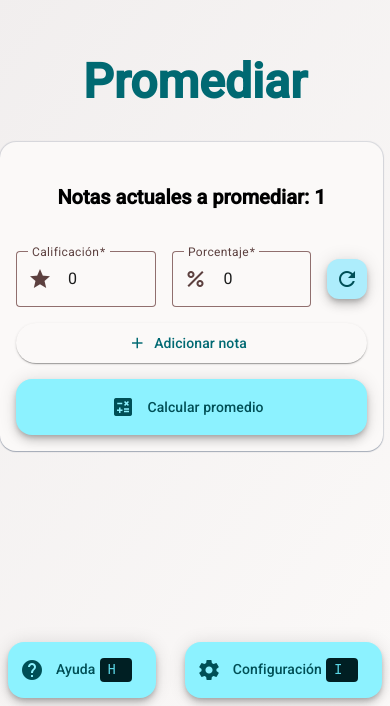
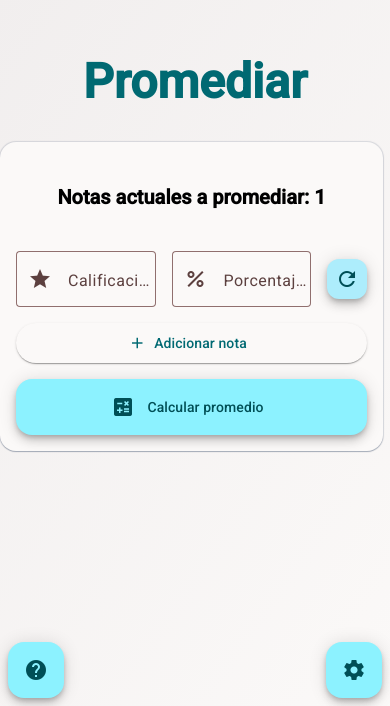
Before and after one commit to MrNizzy/promediar-angular, an Angular app: page / in a window 390 px wide. Shown: the part 138-844 px from the top of the page. Built offline with nearby package versions, Linux system fonts and the light colour scheme.

Commit message:
Refactor: implement responsive design for float-config and float-help components with dialog functionality

```diff
--- a/src/app/components/float-config/float-config.component.html
+++ b/src/app/components/float-config/float-config.component.html
@@ -1,9 +1,11 @@
+@if (!isSmallScreen()) {
 <button
   mat-fab
   extended
   class="config"
   matTooltip="Configuración de notas"
   matTooltipPosition="left"
+  (click)="toggleConfig()"
 >
   <mat-icon>settings</mat-icon>
   <span>Configuración</span>
@@ -11,3 +13,14 @@
     I
   </span>
 </button>
+} @else {
+<button
+  mat-fab
+  class="config"
+  matTooltip="Configuración de notas"
+  matTooltipPosition="left"
+  (click)="toggleConfig()"
+>
+  <mat-icon>settings</mat-icon>
+</button>
+}
--- a/src/app/components/float-config/float-config.component.scss
+++ b/src/app/components/float-config/float-config.component.scss
@@ -1,5 +1,6 @@
 .config {
   position: fixed;
+  z-index: 10;
   right: 0.5rem;
   bottom: 0.5rem;
 }
--- a/src/app/components/float-config/float-config.component.ts
+++ b/src/app/components/float-config/float-config.component.ts
@@ -1,12 +1,130 @@
-import { Component } from '@angular/core';
+import { Component, HostListener, inject, signal } from '@angular/core';
+import {
+  FormBuilder,
+  FormsModule,
+  ReactiveFormsModule,
+  Validators,
+} from '@angular/forms';
 import { MatButtonModule } from '@angular/material/button';
+import {
+  MatDialog,
+  MatDialogModule,
+  MatDialogRef,
+} from '@angular/material/dialog';
+import { MatDivider } from '@angular/material/divider';
+import { MatFormFieldModule } from '@angular/material/form-field';
 import { MatIconModule } from '@angular/material/icon';
+import { MatInputModule } from '@angular/material/input';
 import { MatTooltipModule } from '@angular/material/tooltip';
+import { AverageService } from '@services/average.service';
+import { BreakpointService } from '@services/breakpoint.service';
 
 @Component({
-    selector: 'app-float-config',
-    imports: [MatIconModule, MatButtonModule, MatTooltipModule],
-    templateUrl: './float-config.component.html',
-    styleUrl: './float-config.component.scss'
+  selector: 'app-float-config',
+  imports: [MatIconModule, MatButtonModule, MatTooltipModule],
+  templateUrl: './float-config.component.html',
+  styleUrl: './float-config.component.scss',
 })
-export class FloatConfigComponent {}
+export class FloatConfigComponent {
+  dialogRef = inject(MatDialog);
+  breakpointService = inject(BreakpointService);
+  isSmallScreen = signal<boolean>(false);
+  isDialogOpen = signal<boolean>(false);
+  currentDialogRef: MatDialogRef<FloatConfigDialogComponent> | null = null;
+
+  constructor() {
+    this.isSmallScreen = this.breakpointService.isSmallScreen;
+  }
+
+  // Open config on I key press event
+  @HostListener('document:keydown.i', ['$event'])
+  toggleConfig(): void {
+    if (this.isDialogOpen()) {
+      this.currentDialogRef?.close();
+    } else {
+      this.isDialogOpen.set(true);
+      this.currentDialogRef = this.dialogRef.open(FloatConfigDialogComponent, {
+        autoFocus: false,
+      });
+      this.currentDialogRef.afterClosed().subscribe(() => {
+        this.isDialogOpen.set(false);
+        this.currentDialogRef = null;
+      });
+    }
+  }
+}
+
+@Component({
+  selector: 'app-float-config-dialog',
+  imports: [
+    MatIconModule,
+    MatButtonModule,
+    MatTooltipModule,
+    MatDialogModule,
+    MatDivider,
+    ReactiveFormsModule,
+    FormsModule,
+    MatFormFieldModule,
+    MatInputModule,
+  ],
+  templateUrl: './config.dialog.html',
+  styles: `
+    .save__button {
+      background-color: var(--mat-sys-primary-container);
+      color: var(--mat-sys-primary);
+    }
+    .form {
+      display: grid;
+      gap: 1rem;
+      grid-template-columns: 1fr 1fr;
+    }
+  `,
+})
+export class FloatConfigDialogComponent {
+  averageService = inject(AverageService);
+  formBuilder = inject(FormBuilder);
+  form = this.formBuilder.group({
+    maxPercentage: [
+      this.averageService.maxPercentage(),
+      [
+        Validators.required,
+        Validators.min(0),
+        Validators.max(1000),
+        Validators.pattern(/^\d+$/),
+      ],
+    ],
+    minPassingGrade: [
+      this.averageService.minPassingGrade(),
+      [
+        Validators.required,
+        Validators.min(0),
+        Validators.pattern(/^\d+(\.\d{1,2})?$/),
+      ],
+    ],
+    maxNote: [
+      this.averageService.maxNote(),
+      [
+        Validators.required,
+        Validators.min(0),
+        Validators.pattern(/^\d+(\.\d{1,2})?$/),
+      ],
+    ],
+    minValidNote: [
+      this.averageService.minValidNote(),
+      [
+        Validators.required,
+        Validators.min(0),
+        Validators.pattern(/^\d+(\.\d{1,2})?$/),
+      ],
+    ],
+  });
+
+  save(): void {
+    this.averageService.maxPercentage.set(this.form.value.maxPercentage || 100);
+    this.averageService.minPassingGrade.set(
+      this.form.value.minPassingGrade || 3.0
+    );
+    this.averageService.maxNote.set(this.form.value.maxNote || 5.0);
+    this.averageService.minValidNote.set(this.form.value.minValidNote || 0.0);
+  }
+}
--- a/src/app/components/float-help/float-help.component.html
+++ b/src/app/components/float-help/float-help.component.html
@@ -1,3 +1,4 @@
+@if (!isSmallScreen()) {
 <button
   mat-fab
   extended
@@ -13,3 +14,16 @@
     H
   </span>
 </button>
+
+} @else {
+<button
+  mat-fab
+  class="help"
+  matTooltip="Ayuda"
+  matTooltipPosition="right"
+  (keydown.h)="toggleHelp()"
+  (click)="toggleHelp()"
+>
+  <mat-icon>help</mat-icon>
+</button>
+}
--- a/src/app/components/float-help/float-help.component.scss
+++ b/src/app/components/float-help/float-help.component.scss
@@ -1,5 +1,6 @@
 .help {
   position: fixed;
+  z-index: 10;
   left: 0.5rem;
   bottom: 0.5rem;
 }
--- a/src/app/components/float-help/float-help.component.ts
+++ b/src/app/components/float-help/float-help.component.ts
@@ -1,4 +1,4 @@
-import { Component, HostListener, inject } from '@angular/core';
+import { Component, HostListener, inject, signal } from '@angular/core';
 import { MatButtonModule } from '@angular/material/button';
 import {
   MatDialog,
@@ -8,17 +8,24 @@ import {
 import { MatDividerModule } from '@angular/material/divider';
 import { MatIconModule } from '@angular/material/icon';
 import { MatTooltipModule } from '@angular/material/tooltip';
+import { BreakpointService } from '@services/breakpoint.service';
 
 @Component({
   selector: 'app-float-help',
   imports: [MatButtonModule, MatIconModule, MatTooltipModule],
   templateUrl: './float-help.component.html',
-    styleUrl: './float-help.component.scss'
+  styleUrl: './float-help.component.scss',
 })
 export class FloatHelpComponent {
   dialogRef = inject(MatDialog);
+  breakpointService = inject(BreakpointService);
+  isSmallScreen = signal<boolean>(false);
   isDialogOpen = false;
   currentDialogRef: MatDialogRef<FloatHelpDialogComponent> | null = null;
+
+  constructor() {
+    this.isSmallScreen = this.breakpointService.isSmallScreen;
+  }
 
   // Open help on H key press event
   @HostListener('document:keydown.h', ['$event'])
@@ -46,8 +53,7 @@ export class FloatHelpComponent {
     MatTooltipModule,
     MatDialogModule,
     MatDividerModule,
-        MatTooltipModule,
   ],
-    templateUrl: './help.dialog.html'
+  templateUrl: './help.dialog.html',
 })
 export class FloatHelpDialogComponent {}
--- a/src/app/components/promediar/promediar.component.ts
+++ b/src/app/components/promediar/promediar.component.ts
@@ -66,8 +66,8 @@ export class PromediarComponent implements OnInit {
 
   newNote(): FormGroup {
     return this.formBuilder.group({
-      note: [0, [Validators.required]],
-      percentage: [0, Validators.required],
+      note: [null, [Validators.required]],
+      percentage: [null, Validators.required],
     });
   }
 
```
Lines whose indentation alone changed are shown as unchanged.
